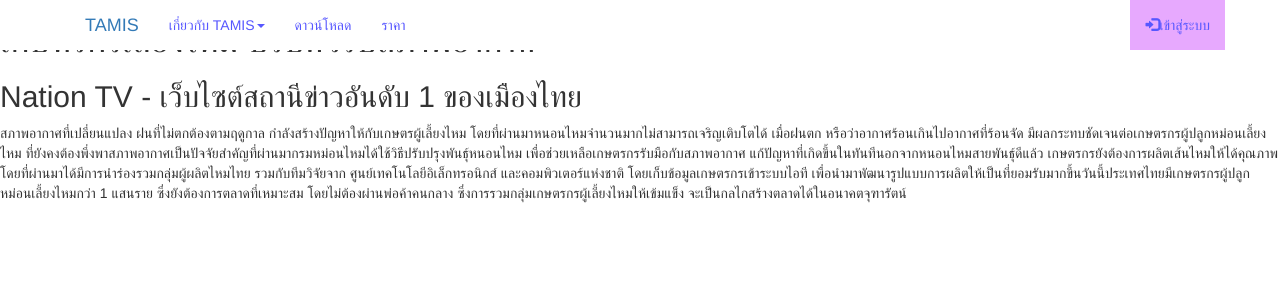
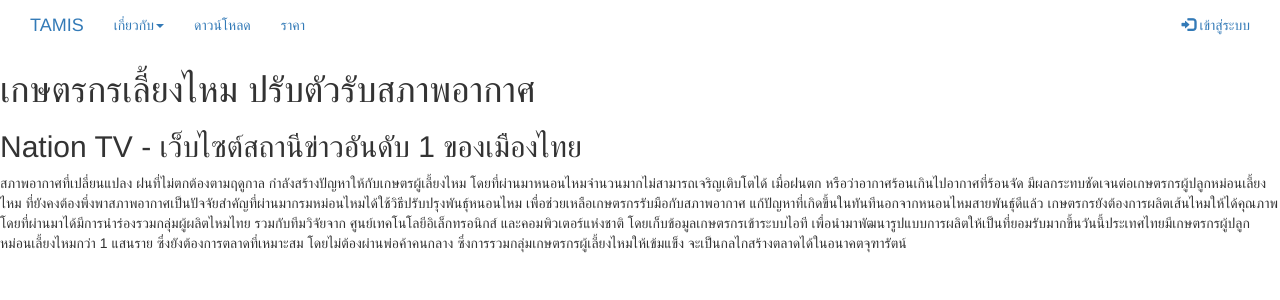
Before and after one commit to Acherrylp/Acherry.github.io, a Jekyll site: the page built from _posts/2016-10-28-news-1.md, in a window 1280 px wide. Shown: the top 300 px of the page. Built offline with Jekyll 4.4.1, drawn with Linux system fonts in a browser that asks for light colours; some of the changed lines change nothing that is shown.

Commit message:
แก้ไข nav news-1

```diff
--- a/_posts/2016-10-28-news-1.md
+++ b/_posts/2016-10-28-news-1.md
@@ -1,11 +1,12 @@
 ---
-  title: TAMIS
-  date: 2016-10-28 +0700
+  title: เกษตรกรเลี้ยงไหม
+  date: 2014-12-04 +0700
   categories: News
   description: News1
   author: Me
-  layout: default-new
+  layout: default-new2
 ---
+{% include header2.html %}
 
 # เกษตรกรเลี้ยงไหม ปรับตัวรับสภาพอากาศ
 
```
